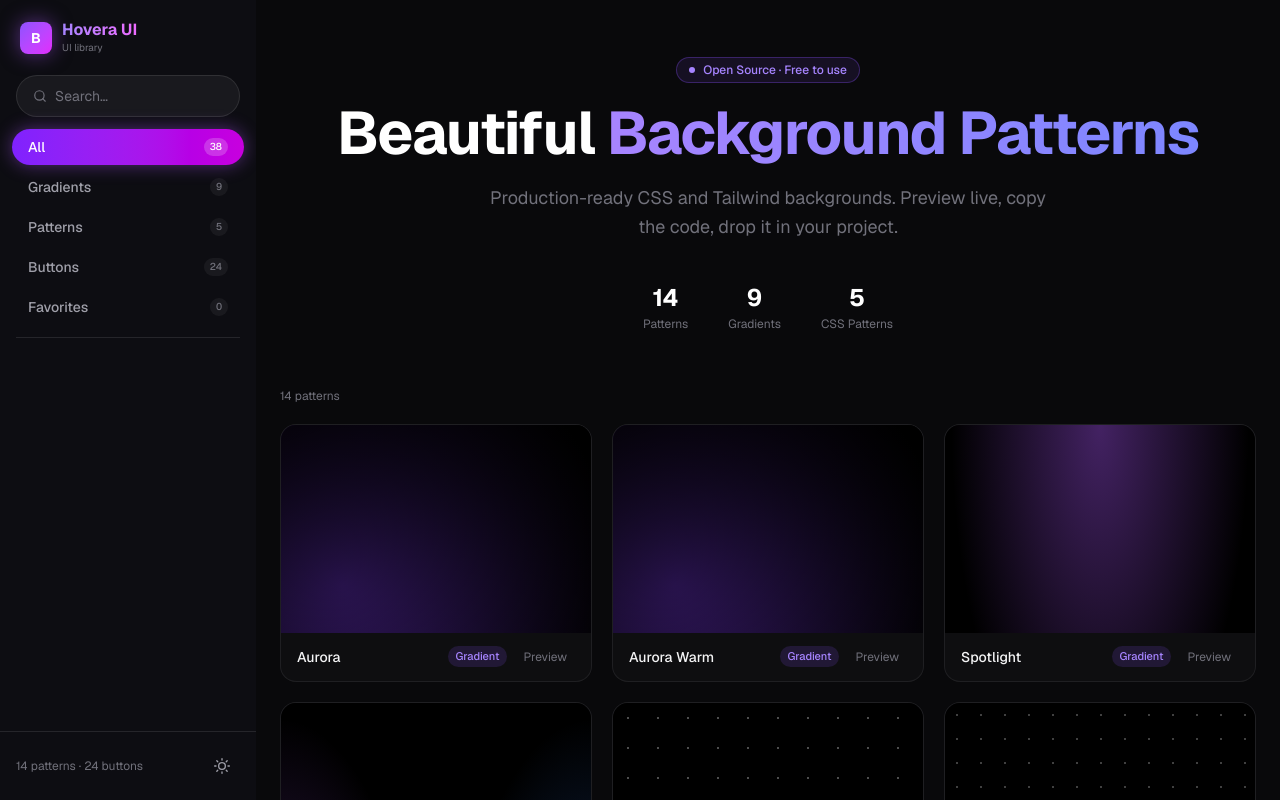
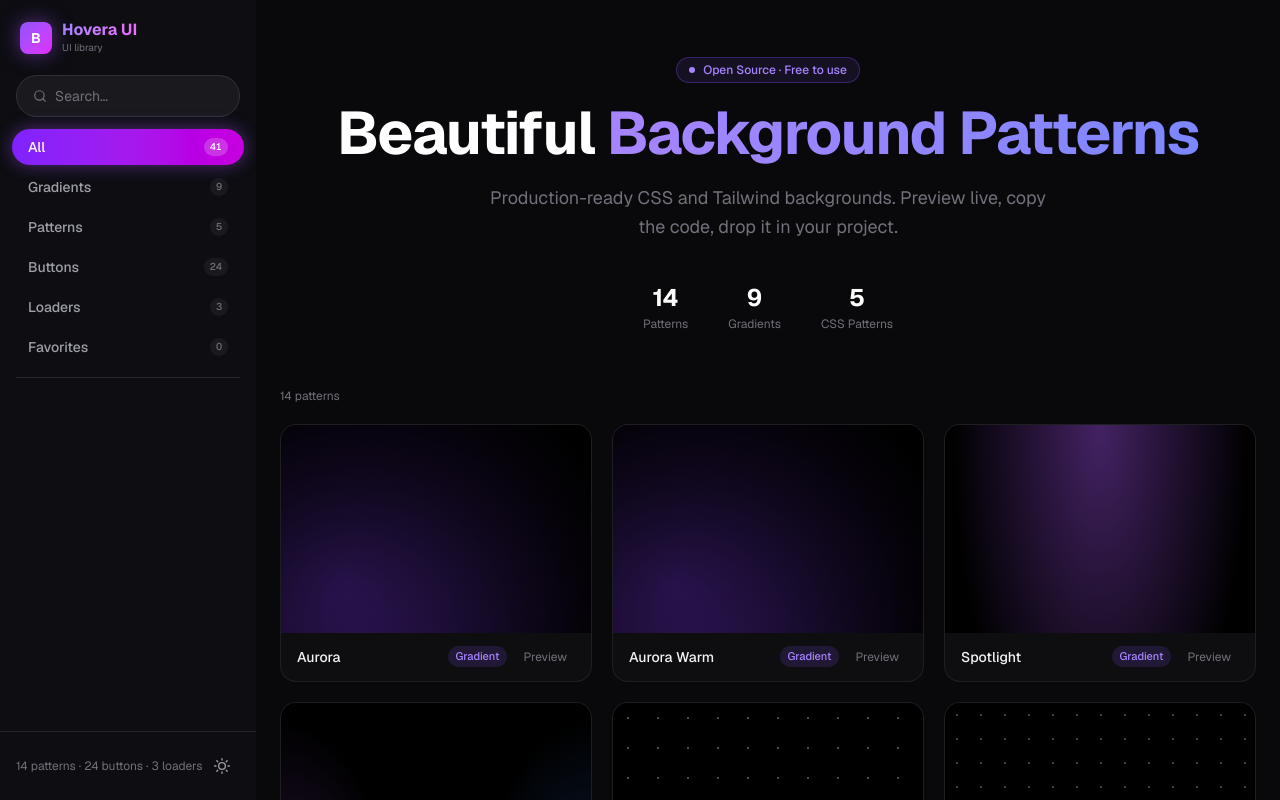
Before and after one commit to WebDevAmey/HoveraUI, a Next.js app: page / in a window 1280 px wide. Built offline with nearby package versions, Linux system fonts and the light colour scheme.

Commit message:
Added Loader Components , added some loaders

```diff
--- a/src/app/globals.css
+++ b/src/app/globals.css
@@ -94,6 +94,21 @@ body {
   to   { opacity: 1; }
 }
 
+@keyframes mercury-center {
+  0%, 100% { transform: scale(1); }
+  50% { transform: scale(1.4); }
+}
+
+@keyframes mercury-left {
+  0%, 100% { transform: translateX(-55px); }
+  50% { transform: translateX(0); }
+}
+
+@keyframes mercury-right {
+  0%, 100% { transform: translateX(55px); }
+  50% { transform: translateX(0); }
+}
+
 @keyframes scaleIn {
   from { opacity: 0; transform: scale(0.96) translateY(6px); }
   to   { opacity: 1; transform: scale(1) translateY(0); }
--- a/src/app/page.tsx
+++ b/src/app/page.tsx
@@ -1,6 +1,7 @@
 import Hero from "@/components/layout/Hero";
 import Grid from "@/components/Grid";
 import ButtonGrid from "@/components/ButtonGrid";
+import LoaderGrid from "@/components/LoaderGrid";
 import Footer from "@/components/layout/Footer";
 import HomeShell from "@/components/layout/HomeShell";
 import Sidebar from "@/components/layout/Sidebar";
@@ -26,6 +27,7 @@ export default function Home() {
               <Hero />
               <Grid />
               <ButtonGrid />
+              <LoaderGrid />
             </div>
             <Footer />
           </HomeShell>
--- /dev/null
+++ b/src/components/LoaderCard.tsx
@@ -0,0 +1,39 @@
+"use client";
+
+import CopyButton from "@/components/CopyButton";
+import type { LoaderItem } from "@/types";
+
+interface LoaderCardProps extends LoaderItem {
+  stagger: number;
+}
+
+export default function LoaderCard({ name, category, component: Component, code, stagger, needsLightPreview }: LoaderCardProps) {
+  return (
+    <article
+      className="animate-fade-up rounded-2xl border border-zinc-200 bg-zinc-100 dark:border-zinc-800/70 dark:bg-zinc-950"
+      style={{ "--stagger": `${stagger * 55}ms` } as React.CSSProperties}
+      aria-label={`${name} loader`}
+    >
+      <div
+        className={`flex h-52 items-center justify-center rounded-t-2xl p-8 ${
+          needsLightPreview ? "bg-white" : "bg-zinc-50 dark:bg-zinc-950"
+        }`}
+      >
+        <Component />
+      </div>
+
+      <div className="flex items-center justify-between border-t border-zinc-100 px-4 py-3 dark:border-zinc-800">
+        <div className="flex items-center gap-2">
+          <h3 className="text-sm font-medium text-zinc-900 dark:text-zinc-100">{name}</h3>
+          <span className="rounded-full bg-emerald-500/10 px-2 py-0.5 text-[11px] font-medium capitalize text-emerald-600 dark:bg-emerald-500/15 dark:text-emerald-400">
+            {category}
+          </span>
+        </div>
+        <CopyButton
+          code={code}
+          className="flex items-center gap-1.5 rounded-md px-2 py-1 text-xs text-zinc-500 transition-colors hover:bg-zinc-100 hover:text-zinc-700 dark:hover:bg-zinc-800 dark:hover:text-zinc-300"
+        />
+      </div>
+    </article>
+  );
+}
--- /dev/null
+++ b/src/components/LoaderGrid.tsx
@@ -0,0 +1,33 @@
+"use client";
+
+import { loaders } from "@/data/loader";
+import { useApp } from "@/context/AppContext";
+import LoaderCard from "@/components/LoaderCard";
+
+export default function LoaderGrid() {
+  const { category, searchQuery } = useApp();
+
+  if (category !== "all" && category !== "loaders") return null;
+
+  const filtered = loaders.filter((loader) =>
+    loader.name.toLowerCase().includes(searchQuery.toLowerCase())
+  );
+
+  if (filtered.length === 0) return null;
+
+  return (
+    <div className="mt-10">
+      <h2 className="mb-1 text-xs font-semibold uppercase tracking-wider text-zinc-400 dark:text-zinc-600">
+        Loaders
+      </h2>
+      <p className="mb-5 text-xs text-zinc-500" aria-live="polite" aria-atomic="true">
+        {filtered.length} loader{filtered.length !== 1 ? "s" : ""}
+      </p>
+      <div className="grid grid-cols-1 gap-5 sm:grid-cols-2 lg:grid-cols-3">
+        {filtered.map((item, i) => (
+          <LoaderCard key={item.slug} {...item} stagger={i} />
+        ))}
+      </div>
+    </div>
+  );
+}
--- a/src/components/layout/Sidebar.tsx
+++ b/src/components/layout/Sidebar.tsx
@@ -4,12 +4,14 @@ import { useApp } from "@/context/AppContext";
 import { ThemeToggle } from "@/components/ThemeToggle";
 import { backgrounds } from "@/data/background";
 import { buttons } from "@/data/button";
+import { loaders } from "@/data/loader";
 
 const FILTER_TABS = [
   { label: "All", value: "all" as const },
   { label: "Gradients", value: "gradient" as const },
   { label: "Patterns", value: "pattern" as const },
   { label: "Buttons", value: "buttons" as const },
+  { label: "Loaders", value: "loaders" as const },
   { label: "Favorites", value: "favorites" as const },
 ];
 
@@ -17,9 +19,10 @@ export default function Sidebar() {
   const { category, setCategory, searchQuery, setSearchQuery, favorites } = useApp();
 
   function getCount(val: string) {
-    if (val === "all") return backgrounds.length + buttons.length;
+    if (val === "all") return backgrounds.length + buttons.length + loaders.length;
     if (val === "favorites") return favorites.length;
     if (val === "buttons") return buttons.length;
+    if (val === "loaders") return loaders.length;
     return backgrounds.filter((b) => b.category === val).length;
   }
 
@@ -111,7 +114,7 @@ export default function Sidebar() {
       {/* Footer */}
       <div className="flex items-center justify-between border-t border-white/10 p-4">
         <span className="text-xs text-zinc-500">
-          {backgrounds.length} patterns · {buttons.length} buttons
+          {backgrounds.length} patterns · {buttons.length} buttons · {loaders.length} loaders
         </span>
         <ThemeToggle />
       </div>
--- /dev/null
+++ b/src/components/loaders/BouncingDotsLoader.tsx
@@ -0,0 +1,9 @@
+export default function BouncingDotsLoader() {
+  return (
+    <div className="flex items-center space-x-2 py-4">
+      <div className="h-3 w-3 animate-bounce rounded-full bg-emerald-500 [animation-delay:-0.3s]" />
+      <div className="h-3 w-3 animate-bounce rounded-full bg-emerald-500 [animation-delay:-0.15s]" />
+      <div className="h-3 w-3 animate-bounce rounded-full bg-emerald-500" />
+    </div>
+  );
+}
--- /dev/null
+++ b/src/components/loaders/MercuryLoader.tsx
@@ -0,0 +1,39 @@
+"use client";
+
+import { useId } from "react";
+
+export default function MercuryLoader() {
+  const filterId = useId();
+
+  return (
+    <div className="flex flex-col items-center justify-center space-y-4">
+      <svg className="absolute h-0 w-0 pointer-events-none hidden" aria-hidden="true">
+        <defs>
+          <filter id={filterId}>
+            <feGaussianBlur in="SourceGraphic" stdDeviation="10" result="blur" />
+            <feColorMatrix
+              in="blur"
+              mode="matrix"
+              values="1 0 0 0 0  0 1 0 0 0  0 0 1 0 0  0 0 0 19 -9"
+              result="goo"
+            />
+            <feComposite in="SourceGraphic" in2="goo" operator="atop" />
+          </filter>
+        </defs>
+      </svg>
+
+      <div
+        className="relative flex h-24 w-48 items-center justify-center bg-transparent"
+        style={{ filter: `url(#${filterId})` }}
+        role="status"
+        aria-live="polite"
+      >
+        <div className="absolute h-8 w-8 animate-[mercury-left_2s_infinite_cubic-bezier(0.77,0,0.17,1)] rounded-full bg-zinc-800 blur-[6px]" />
+        <div className="absolute h-8 w-8 animate-[mercury-center_2s_infinite_ease-in-out] rounded-full bg-zinc-800 blur-[6px]" />
+        <div className="absolute h-8 w-8 animate-[mercury-right_2s_infinite_cubic-bezier(0.77,0,0.17,1)] rounded-full bg-zinc-800 blur-[6px] [animation-delay:0.15s]" />
+      </div>
+
+      <p className="text-sm font-medium uppercase tracking-wider text-zinc-500">Connecting...</p>
+    </div>
+  );
+}
--- /dev/null
+++ b/src/components/loaders/SpinnerLoader.tsx
@@ -0,0 +1,8 @@
+export default function SpinnerLoader() {
+  return (
+    <div className="flex flex-col items-center justify-center space-y-2">
+      <div className="h-10 w-10 animate-spin rounded-full border-4 border-slate-200 border-t-indigo-600" />
+      <p className="text-sm font-medium tracking-wide text-slate-500">Loading data...</p>
+    </div>
+  );
+}
--- a/src/context/AppContext.tsx
+++ b/src/context/AppContext.tsx
@@ -8,7 +8,7 @@ import {
   useCallback,
 } from "react";
 
-type FilterCategory = "all" | "gradient" | "pattern" | "buttons" | "favorites";
+type FilterCategory = "all" | "gradient" | "pattern" | "buttons" | "loaders" | "favorites";
 
 interface AppContextType {
   category: FilterCategory;
--- /dev/null
+++ b/src/data/loader.ts
@@ -0,0 +1,66 @@
+import type React from "react";
+import type { LoaderItem } from "@/types";
+
+import SpinnerLoader from "@/components/loaders/SpinnerLoader";
+import BouncingDotsLoader from "@/components/loaders/BouncingDotsLoader";
+import MercuryLoader from "@/components/loaders/MercuryLoader";
+
+export const loaders: LoaderItem[] = [
+  {
+    name: "Spinner Loader",
+    slug: "spinner-loader",
+    category: "primary",
+    component: SpinnerLoader as React.ComponentType,
+    code: `<div className="flex flex-col items-center justify-center space-y-2">
+  <div className="h-10 w-10 animate-spin rounded-full border-4 border-slate-200 border-t-indigo-600" />
+  <p className="text-sm font-medium tracking-wide text-slate-500">Loading data...</p>
+</div>`,
+    needsLightPreview: true,
+  },
+  {
+    name: "Bouncing Dots Loader",
+    slug: "bouncing-dots-loader",
+    category: "primary",
+    component: BouncingDotsLoader as React.ComponentType,
+    code: `<div className="flex items-center space-x-2 py-4">
+  <div className="h-3 w-3 animate-bounce rounded-full bg-emerald-500 [animation-delay:-0.3s]" />
+  <div className="h-3 w-3 animate-bounce rounded-full bg-emerald-500 [animation-delay:-0.15s]" />
+  <div className="h-3 w-3 animate-bounce rounded-full bg-emerald-500" />
+</div>`,
+  },
+  {
+    name: "Mercury Loader",
+    slug: "mercury-loader",
+    category: "primary",
+    component: MercuryLoader as React.ComponentType,
+    code: `<svg className="absolute h-0 w-0 pointer-events-none hidden" aria-hidden="true">
+  <defs>
+    <filter id="mercury-melt">
+      <feGaussianBlur in="SourceGraphic" stdDeviation="10" result="blur" />
+      <feColorMatrix
+        in="blur"
+        mode="matrix"
+        values="1 0 0 0 0  0 1 0 0 0  0 0 1 0 0  0 0 0 19 -9"
+        result="goo"
+      />
+      <feComposite in="SourceGraphic" in2="goo" operator="atop" />
+    </filter>
+  </defs>
+</svg>
+
+<div className="flex flex-col items-center justify-center space-y-4">
+  <div
+    className="relative flex h-24 w-48 items-center justify-center bg-transparent [filter:url(#mercury-melt)]"
+    role="status"
+    aria-live="polite"
+  >
+    <div className="absolute h-8 w-8 animate-[mercury-left_2s_infinite_cubic-bezier(0.77,0,0.17,1)] rounded-full bg-zinc-800 blur-[6px]" />
+    <div className="absolute h-8 w-8 animate-[mercury-center_2s_infinite_ease-in-out] rounded-full bg-zinc-800 blur-[6px]" />
+    <div className="absolute h-8 w-8 animate-[mercury-right_2s_infinite_cubic-bezier(0.77,0,0.17,1)] rounded-full bg-zinc-800 blur-[6px] [animation-delay:0.15s]" />
+  </div>
+
+  <p className="text-sm font-medium uppercase tracking-wider text-zinc-500">Connecting...</p>
+</div>`,
+    needsLightPreview: true,
+  },
+];
```
Also changed, not shown: src/types/index.ts (+10 -0 lines).
